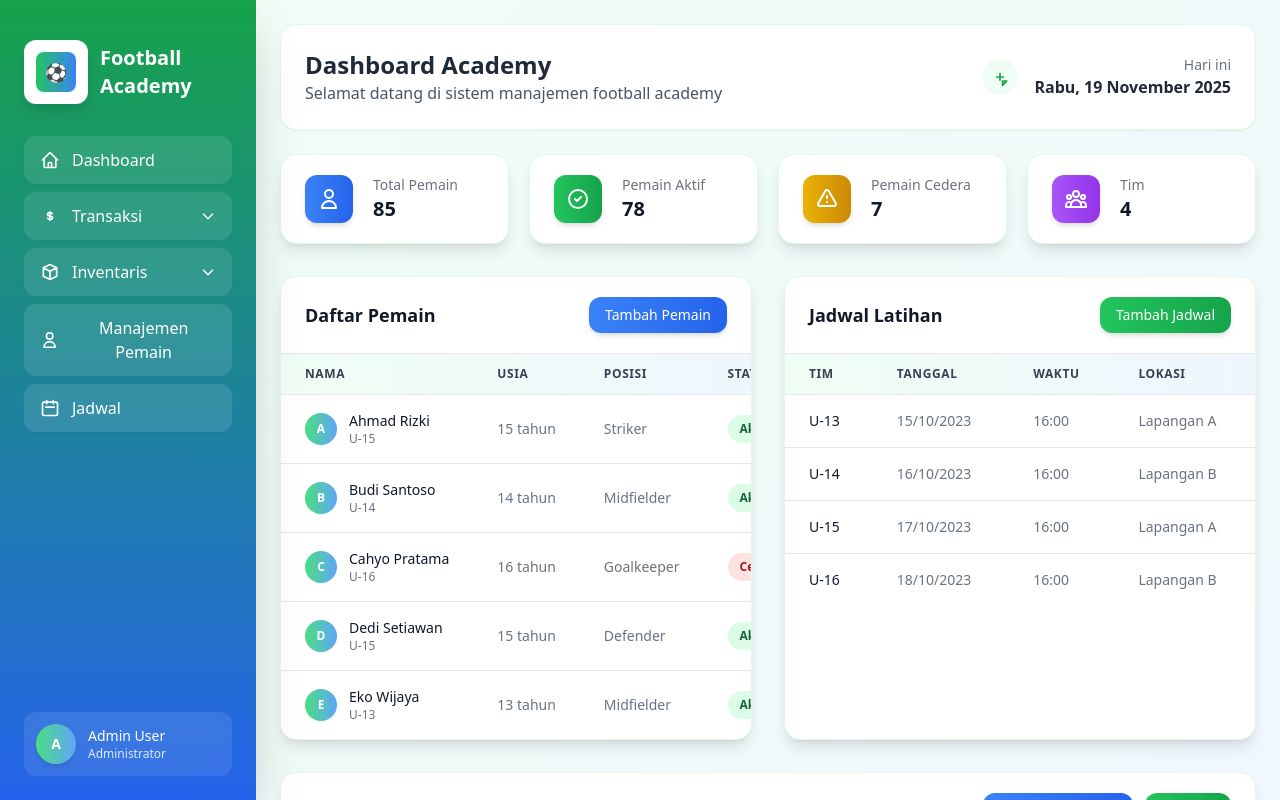
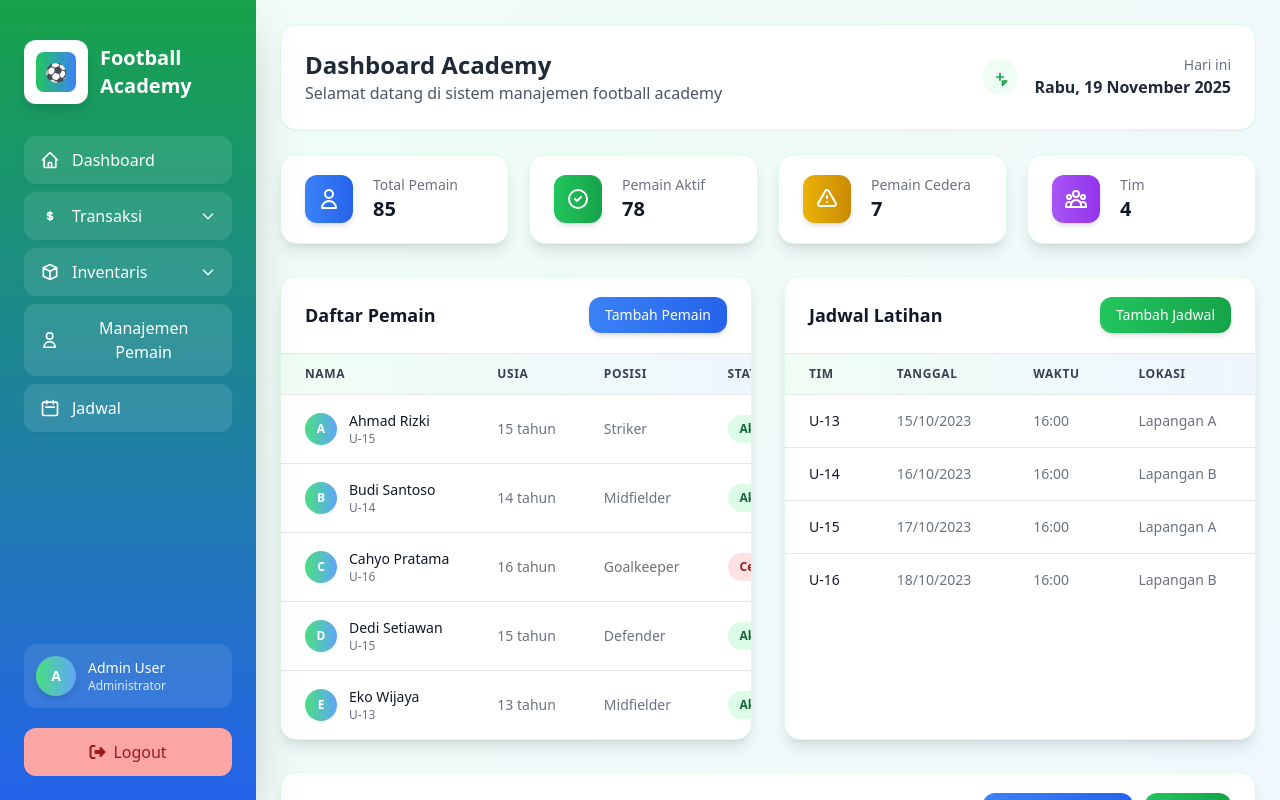
Before and after one commit to Dannys02/Kolab, a React (Vite) app in the folder frontend/: page /dashboard in a window 1280 px wide. Shown: the top 800 px of the page. Built offline with nearby package versions, Linux system fonts and the light colour scheme; sample sign-in values are in the browser's storage.

Commit message:
logout design

```diff
--- a/frontend/src/pages/Dashboard.jsx
+++ b/frontend/src/pages/Dashboard.jsx
@@ -174,6 +174,7 @@ export default function Dsbd() {
 
                 {/* User Profile */}
                 <div className="absolute bottom-6 left-6 right-6">
+                    <div className="h-fit flex flex-col gap-5">
                         <div className="flex items-center space-x-3 bg-white bg-opacity-10 rounded-xl p-3 backdrop-blur-sm">
                             <div className="w-10 h-10 bg-gradient-to-r from-green-400 to-blue-400 rounded-full flex items-center justify-center shadow-md">
                                 <span className="text-white font-bold text-sm">A</span>
@@ -182,6 +183,11 @@ export default function Dsbd() {
                                 <p className="text-white font-medium text-sm">Admin User</p>
                                 <p className="text-blue-100 text-xs">Administrator</p>
                             </div>
+                        </div>
+                        <a href="#" className="grup flex items-center justify-center gap-2 bg-red-300 hover:text-white text-red-800 hover:bg-red-500 py-3 px-6 rounded-xl font-medium transition-all duration-200 shadow-sm hover:shadow-md hover:shadow-red-600 hover:border-none">
+                            <i className="fas fa-sign-out-alt"></i>
+                            Logout
+                        </a>
                     </div>
                 </div>
             </aside>
```
Lines whose indentation alone changed are shown as unchanged.
